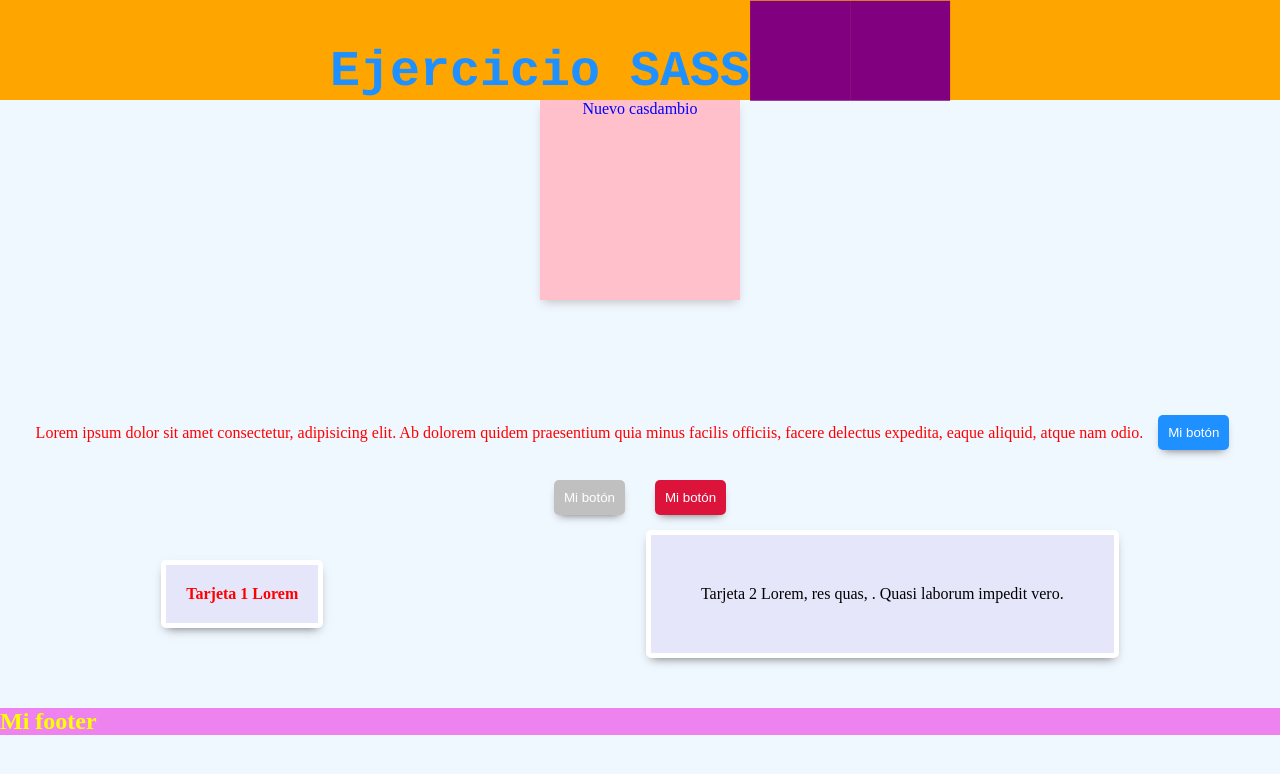
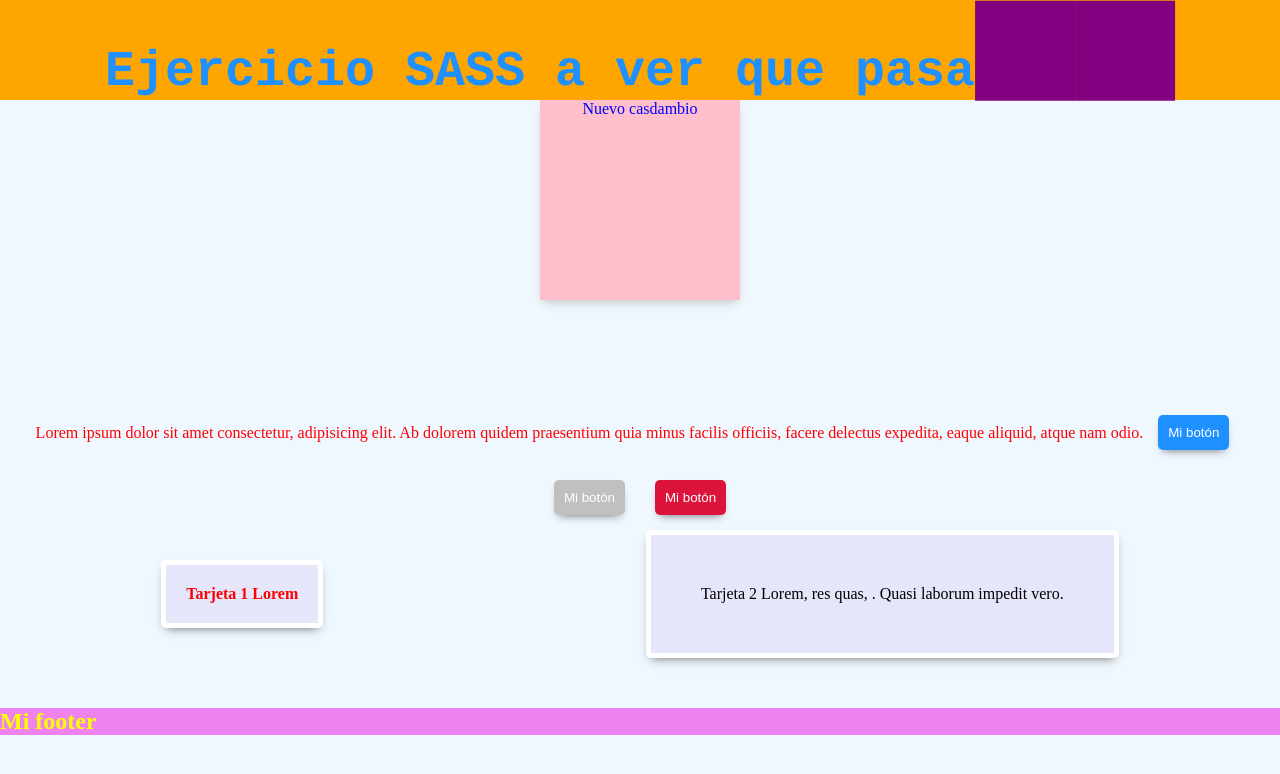
Before and after one commit to EloyClemente/sass-1, a plain HTML site: page index.html in a window 1280 px wide. Drawn offline with Linux system fonts and the light colour scheme; files whose address does not match are found by name.

Commit message:
a ver que pasa

```diff
--- a/index.html
+++ b/index.html
@@ -9,7 +9,7 @@
 </head>
 <body>
     <header>
-        <h1 class="titulo">Ejercicio SASS</h1>
+        <h1 class="titulo">Ejercicio SASS a ver que pasa</h1>
         <p class="icon-cuadrado"></p>
         <span class="icon-cuadrado"></span>
     </header>
```
